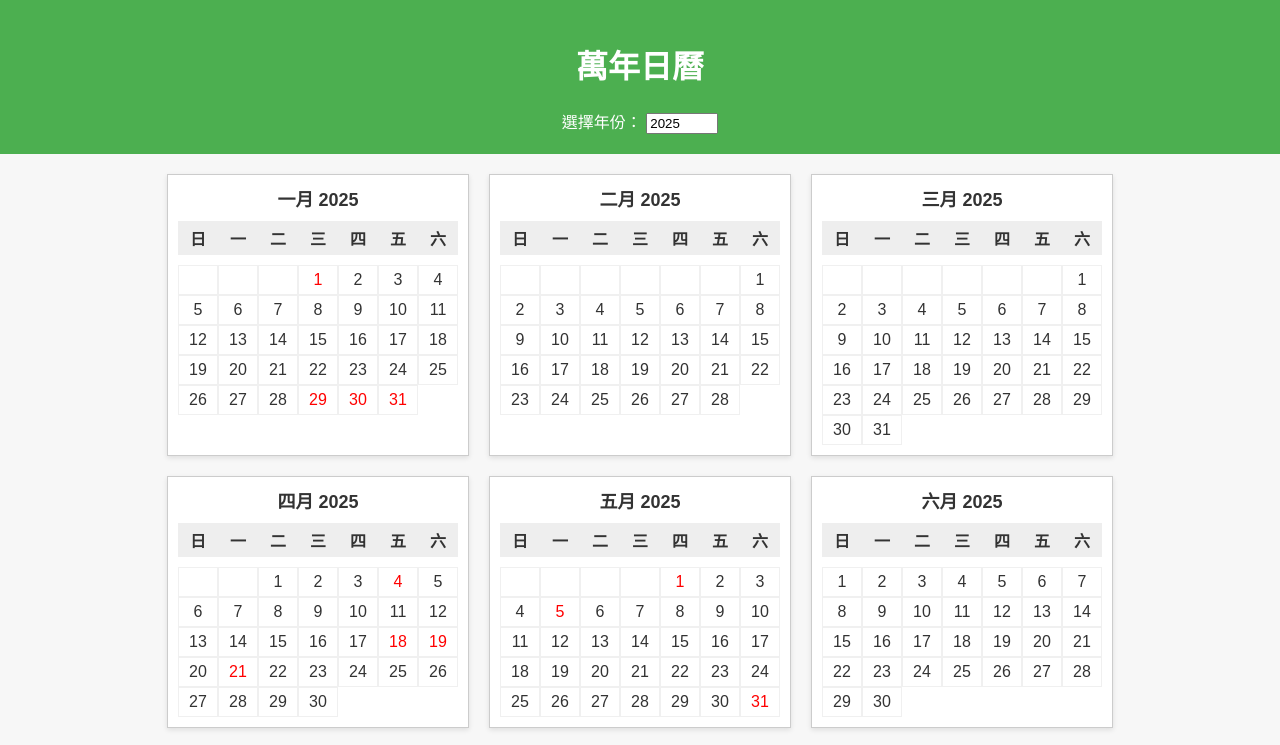
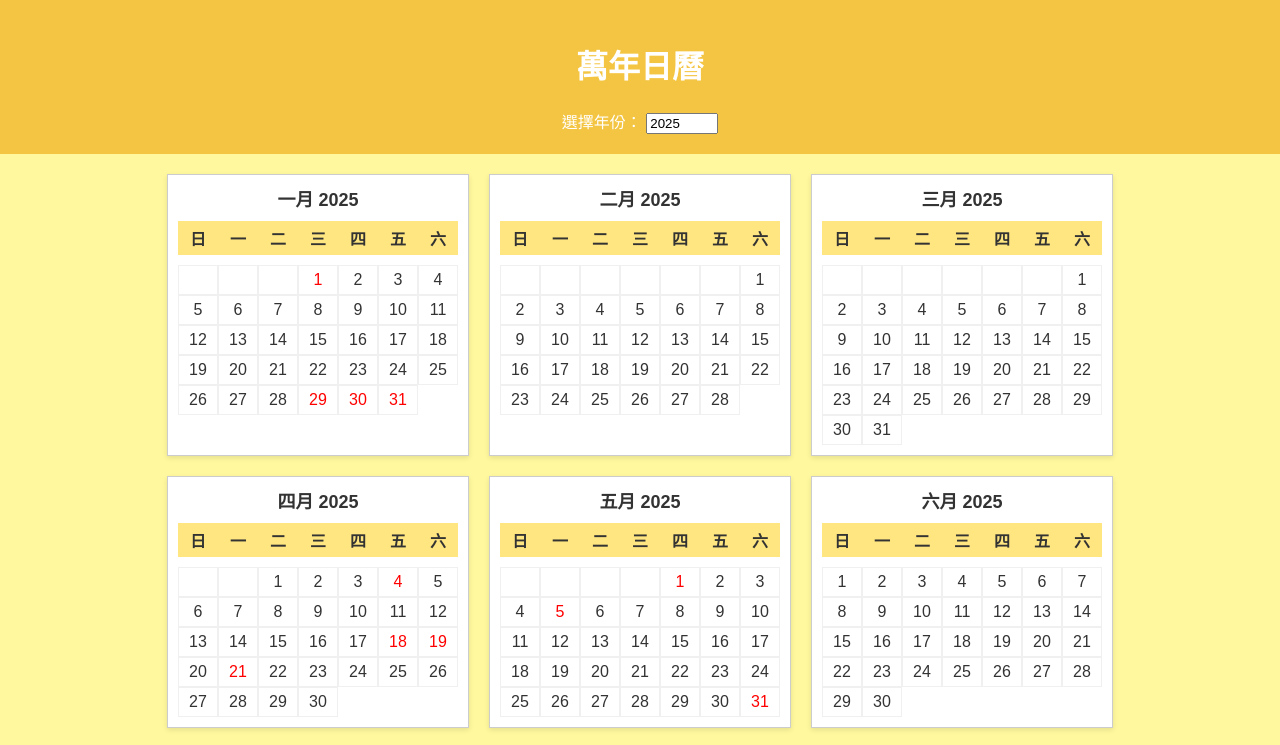
Before and after one commit to jerrychan0610/calendar, a plain HTML site: page index.html in a window 1280 px wide. Shown: the top 745 px of the page. Drawn offline with Linux system fonts and the light colour scheme.

Commit message:
Update background colors in style.css
Changed background colors for body, header, and footer to lighter shades.

```diff
--- a/style.css
+++ b/style.css
@@ -2,14 +2,14 @@ body {
   font-family: "Noto Sans TC", sans-serif;
   margin: 0;
   padding: 0;
-  background-color: #f7f7f7;
+  background-color: #fff89e; /* 淡黃色背景 */
   color: #333;
 }
 
 header {
   text-align: center;
   padding: 20px;
-  background-color: #4CAF50;
+  background-color: #f4c542; /* 深黃色標題區 */
   color: white;
 }
 
@@ -46,7 +46,7 @@ main {
 
 .weekdays div {
   font-weight: bold;
-  background-color: #eee;
+  background-color: #ffe680;
   padding: 5px;
   text-align: center;
 }
@@ -65,6 +65,6 @@ main {
 footer {
   text-align: center;
   padding: 10px;
-  background-color: #eee;
+  background-color: #ffe680;
   font-size: 14px;
 }
```
